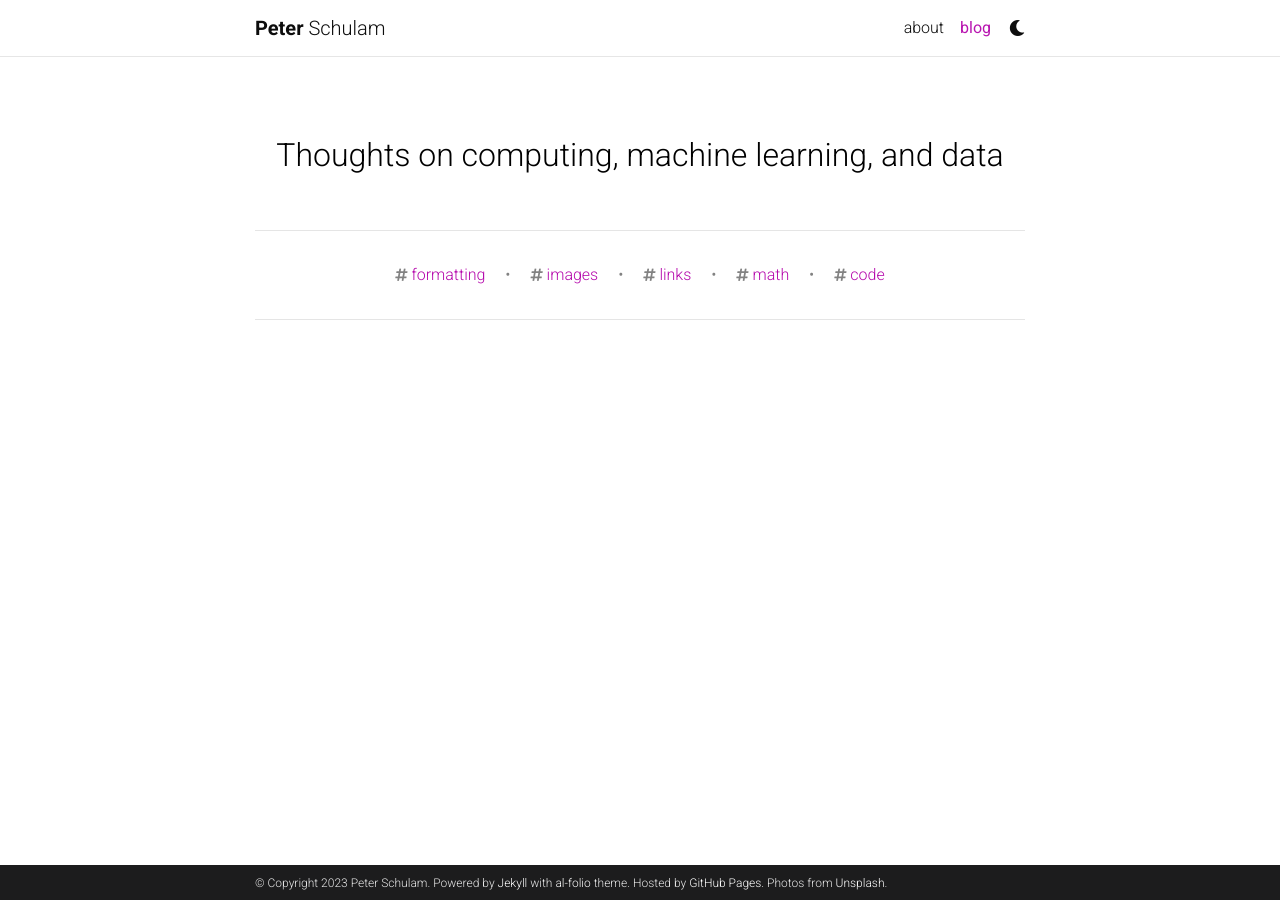
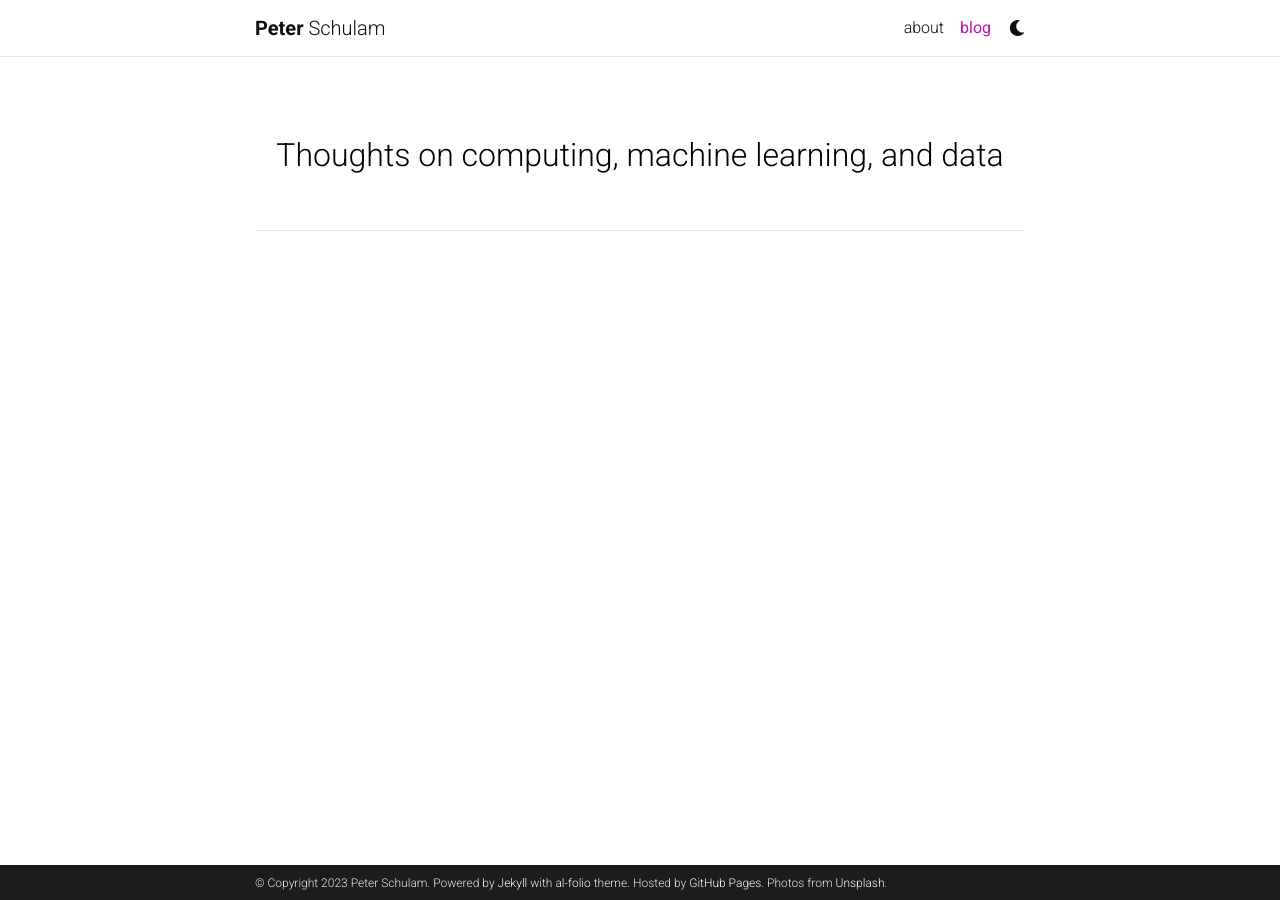
Before and after one commit to pschulam/pschulam.github.io, a Jekyll site: the page built from blog/index.html, in a window 1280 px wide. Built offline with Jekyll 4.4.1, drawn with Linux system fonts in a browser that asks for light colours; the list of posts is cut into pages by our own code; comment, search, counter and statistics services are not loaded; a style sheet for code colours, icons or effects is not loaded.

Commit message:
Remove displayed tags.

```diff
--- a/_config.yml
+++ b/_config.yml
@@ -213,7 +213,7 @@ jekyll-archives:
     tag: '/blog/tag/:name/'
     category: '/blog/category/:name/'
 
-display_tags: ['formatting', 'images', 'links', 'math', 'code'] # this tags will be dispalyed on the front page of your blog
+# display_tags: ['formatting', 'images', 'links', 'math', 'code'] # this tags will be dispalyed on the front page of your blog
 
 # -----------------------------------------------------------------------------
 # Jekyll Scholar
```
